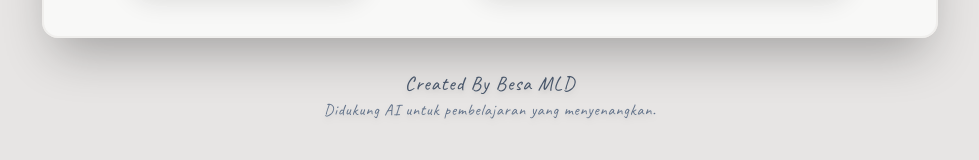
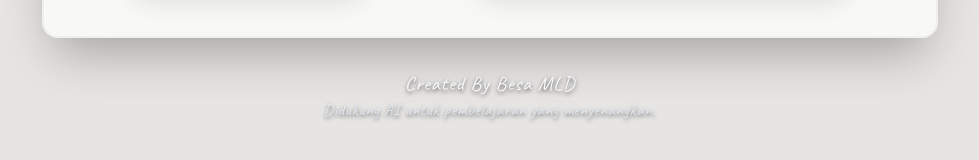
Before and after one commit to bemld/ulartangga, a React (Vite) app: page / in a window 1280 px wide. Shown: the part 524-684 px from the top of the page, without its empty margins (150-1129 px from the left). Built offline with nearby package versions, Linux system fonts and the light colour scheme.

Commit message:
Update HomeScreen.tsx

```diff
--- a/src/components/HomeScreen.tsx
+++ b/src/components/HomeScreen.tsx
@@ -57,10 +57,10 @@ export const HomeScreen: React.FC<HomeScreenProps> = ({ onStartSetup, onStartDes
         </div>
       </main>
        <footer className="w-full text-center mt-8">
-            <p className="text-slate-600 font-caveat text-xl tracking-wider drop-shadow-md">
+            <p className="text-white font-caveat text-xl tracking-wider" style={{ textShadow: '0 2px 4px rgba(0, 0, 0, 0.6)' }}>
                 Created By Besa MLD
             </p>
-            <p className="text-slate-500 font-caveat text-base tracking-wider drop-shadow-md">
+            <p className="text-slate-200 font-caveat text-base tracking-wider" style={{ textShadow: '0 2px 4px rgba(0, 0, 0, 0.6)' }}>
                 Didukung AI untuk pembelajaran yang menyenangkan.
             </p>
         </footer>
```
